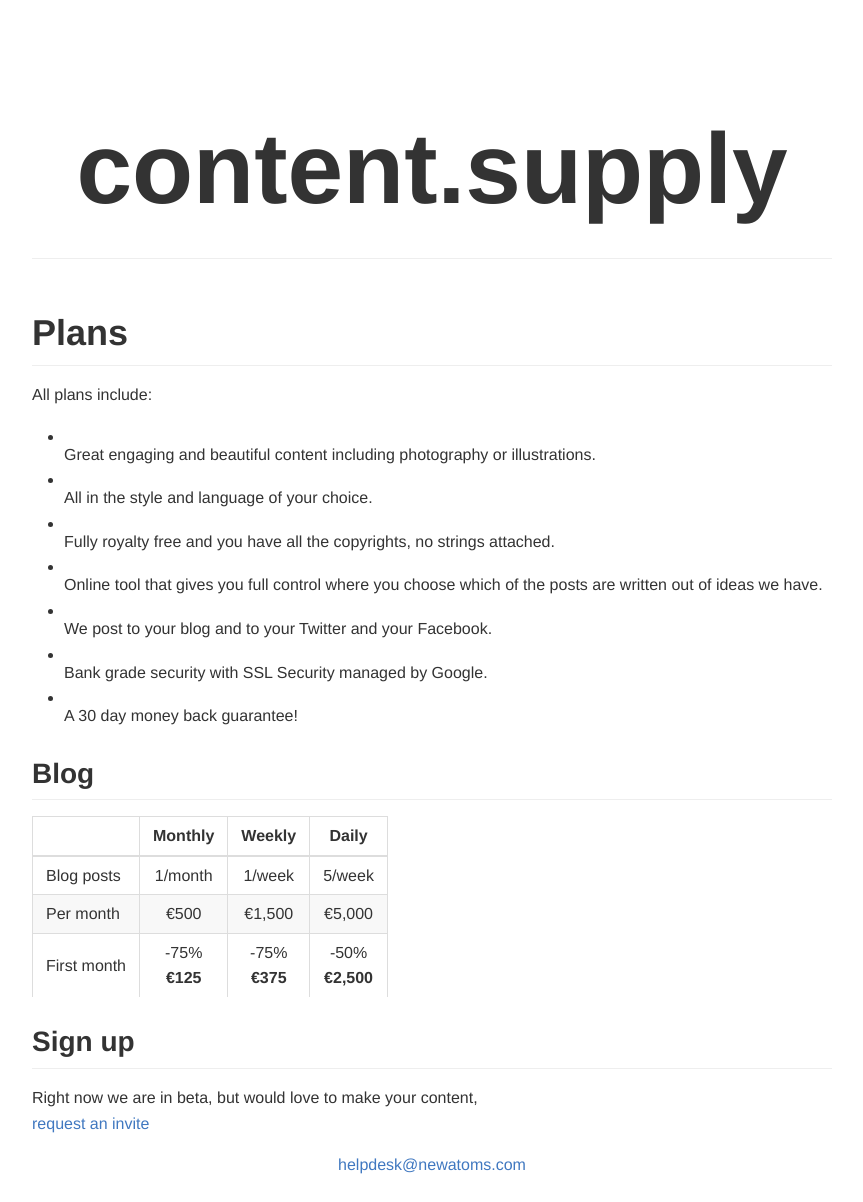
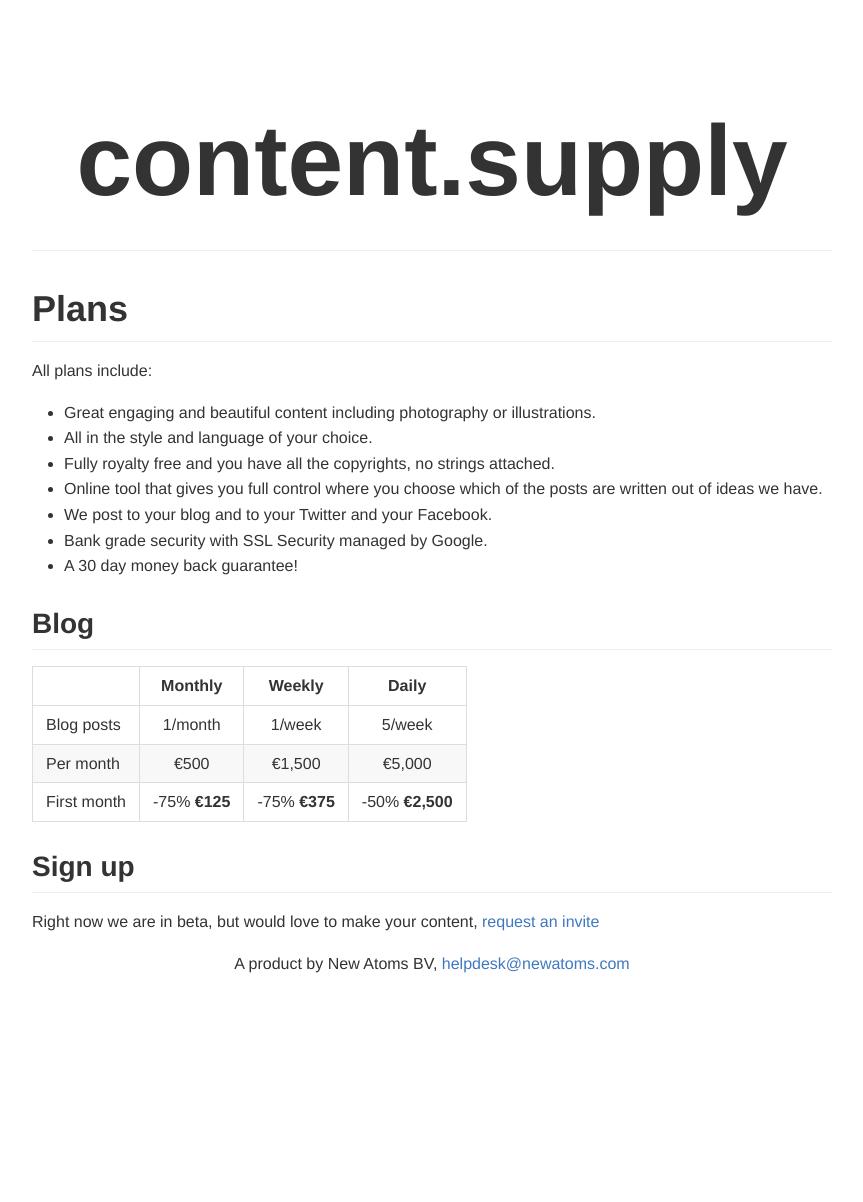
Before and after one commit to newatoms/beta, a Jekyll site: the page built from index.md, in a window 1280 px wide. Shown: the whole page, without its empty margins (208-1071 px from the left). Built offline with Jekyll 4.4.1, drawn with Linux system fonts in a browser that asks for light colours; after the commit the page ends 993 px from its top, so only the background shows below that.

Commit message:
Formatting the CSS and a <title>

```diff
--- a/_layouts/default.html
+++ b/_layouts/default.html
@@ -2,6 +2,8 @@
 <html>
 
   <meta http-equiv='Content-Type' content='text/html; charset=utf-8' />
+
+  <title>{{ site.title }}</title>
 
   <style>
   @font-face {
@@ -21,6 +23,7 @@
 
   body>header h1 {
     font-size: 100px;
+    font-weight: 900;
   }
 
   body>footer, body>header, body>nav {
@@ -645,17 +648,6 @@
     box-shadow: inset 0 -1px 0 #bbb;
   }
 
-  :before {
-  display: table;
-  content: "";
-  }
-
-  :after {
-  display: table;
-  clear: both;
-  content: "";
-  }
-
   .task-list-item {
     list-style-type: none;
   }
@@ -696,7 +688,7 @@
 
   <footer>
     <p>
-      <a href="mailto:{{ site.email }}">{{site.email}}</a>
+      A product by New Atoms BV, <a href="mailto:{{ site.email }}">{{site.email}}</a>
     </p>
   </footer>
 
```
Lines whose indentation alone changed are shown as unchanged.
